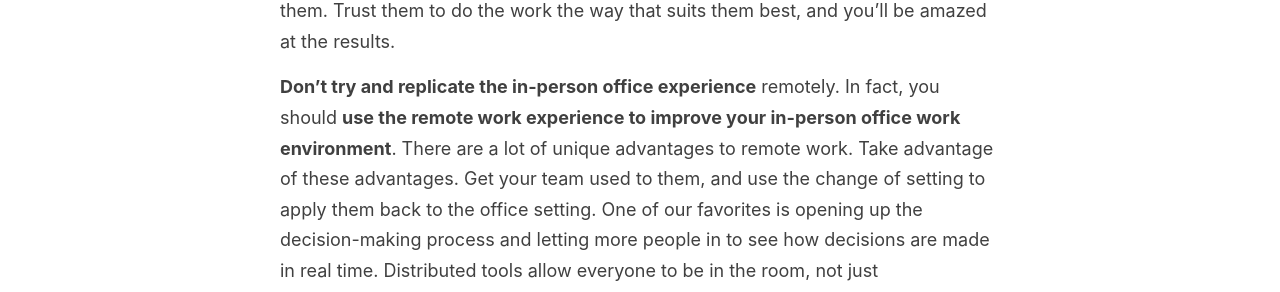
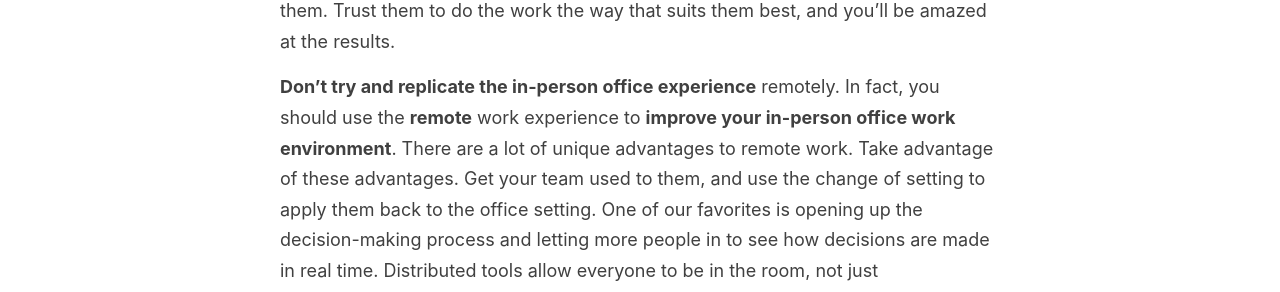
Before and after one commit to hackalog/hackalog.github.io, a Jekyll site: the page built from _posts/2020-03-08-remote-work.md, in a window 1280 px wide and 900 px high, scrolled down 5322 px. Shown: the part 184-476 px from the top of the window. Built offline with Jekyll 4.4.1, drawn with Linux system fonts in a browser that asks for light colours.

Commit message:
too much bold

```diff
--- a/_posts/2020-03-08-remote-work.md
+++ b/_posts/2020-03-08-remote-work.md
@@ -214,7 +214,7 @@ that best work for them. Trust them to do the work the way that suits
 them best, and you’ll be amazed at the results.
 
 **Don’t try and replicate the in-person office experience** remotely. In
-fact, you should **use the remote work experience to improve your
+fact, you should use the **remote** work experience to **improve your
 in-person office work environment**. There are a lot of unique
 advantages to remote work. Take advantage of these advantages. Get
 your team used to them, and use the change of setting to apply them
```
